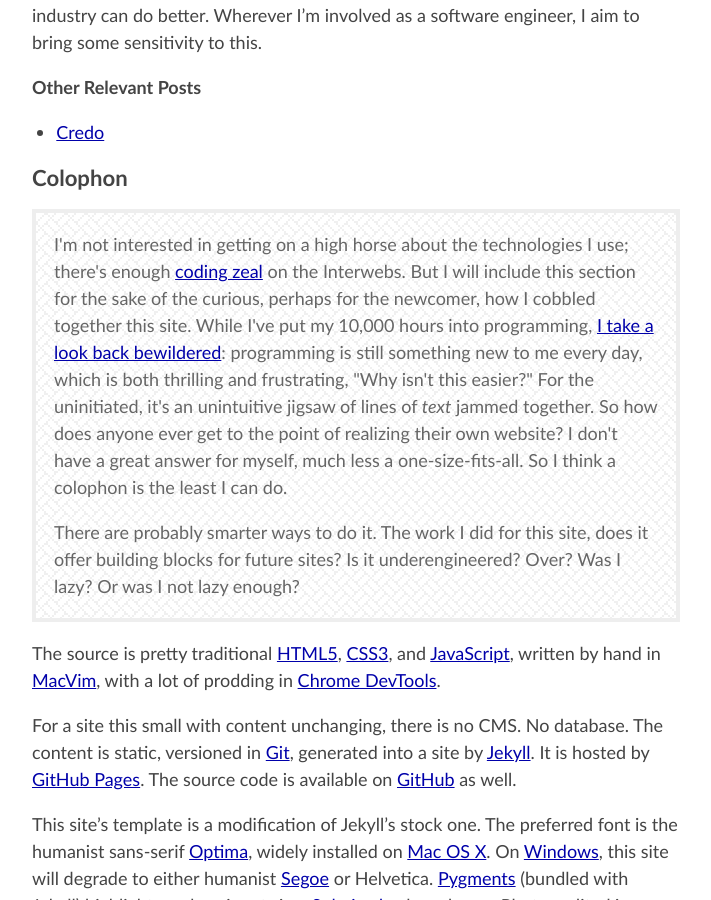
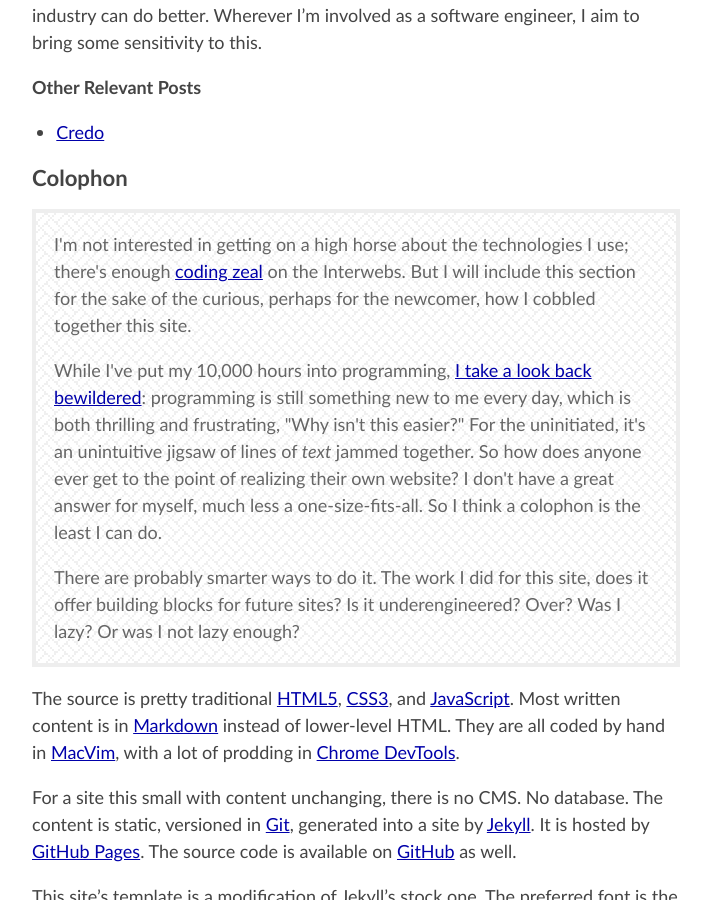
Before and after one commit to john-kurkowski/john-kurkowski.github.io, a Jekyll site: the page built from about/index.md, in a window 1280 px wide and 900 px high, scrolled down 1232 px. Shown: the whole window, without its empty margins (284-995 px from the left). Built offline with Jekyll 4.4.1, drawn with Linux system fonts in a browser that asks for light colours; nearby versions of some CDN libraries.

Commit message:
Colophon: give Markdown credit

```diff
--- a/about/index.md
+++ b/about/index.md
@@ -67,8 +67,11 @@
     I'm not interested in getting on a high horse about the technologies I use;
     there's enough <a href="http://prog21.dadgum.com/128.html">coding zeal</a>
     on the Interwebs. But I will include this section for the sake of the
-    curious, perhaps for the newcomer, how I cobbled together this site. While
-    I've put my 10,000 hours into programming, <a
+    curious, perhaps for the newcomer, how I cobbled together this site.
+  </p>
+
+  <p>
+    While I've put my 10,000 hours into programming, <a
     href="http://vimeo.com/71278954">I take a look back bewildered</a>:
     programming is still something new to me every day, which is both thrilling
     and frustrating, "Why isn't this easier?" For the uninitiated, it's an
@@ -88,9 +91,12 @@
 The source is pretty traditional
 [HTML5](http://www.abookapart.com/products/html5-for-web-designers),
 [CSS3](http://www.abookapart.com/products/css3-for-web-designers), and
-[JavaScript](http://www.amazon.com/JavaScript-Good-Parts-Douglas-Crockford/dp/0596517742),
-written by hand in [MacVim](https://code.google.com/p/macvim/), with a lot of
-prodding in [Chrome DevTools](http://www.google.com/chrome/).
+[JavaScript](http://www.amazon.com/JavaScript-Good-Parts-Douglas-Crockford/dp/0596517742).
+Most written content is in
+[Markdown](http://daringfireball.net/projects/markdown/) instead of lower-level
+HTML. They are all coded by hand in
+[MacVim](https://code.google.com/p/macvim/), with a lot of prodding in [Chrome
+DevTools](http://www.google.com/chrome/).
 
 <!-- Content -->
 
```
